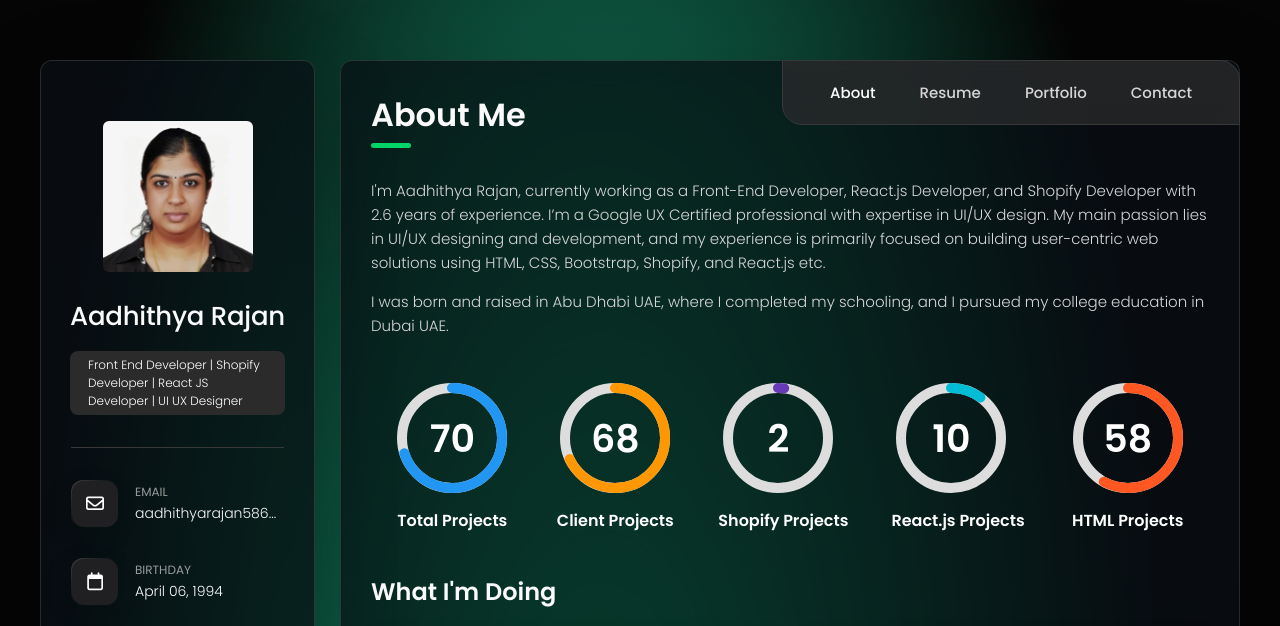
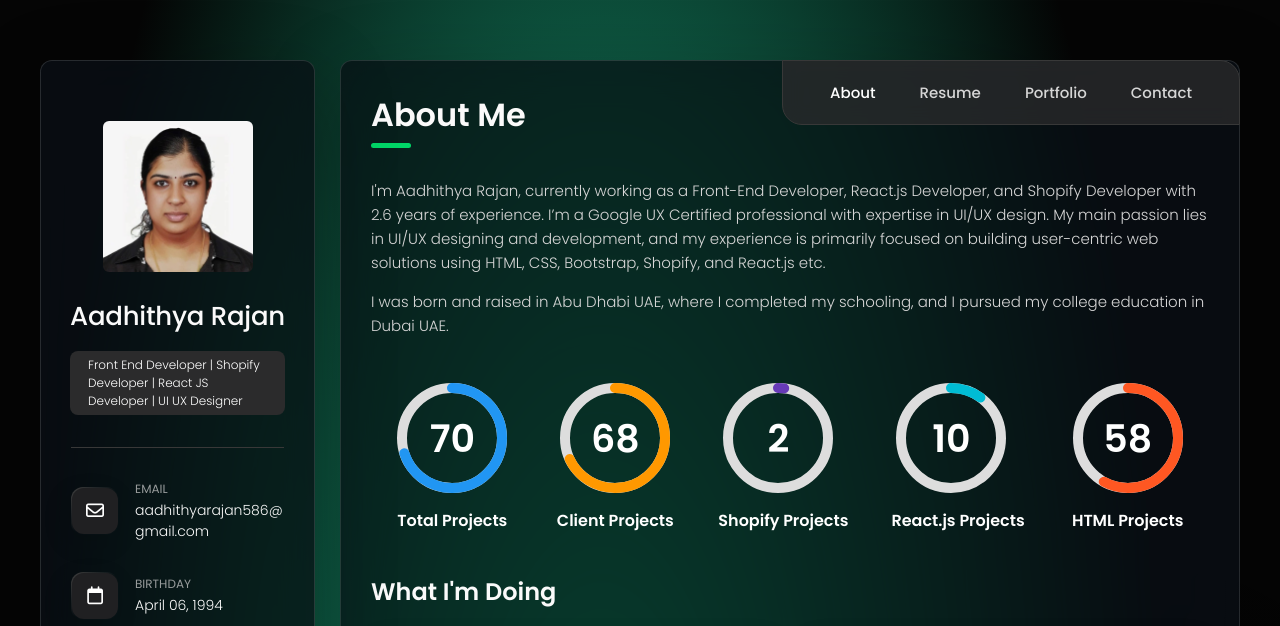
Before and after one commit to AadhithyaR/portfolio, a plain HTML site: page index.html in a window 1280 px wide. Shown: the top 626 px of the page. Drawn offline with Linux system fonts and the light colour scheme.

Commit message:
Add files via upload

```diff
--- a/assets/css/style.css
+++ b/assets/css/style.css
@@ -1995,9 +1995,8 @@ textarea.form-input::-webkit-resizer {
   }
 
   .contact-info :is(.contact-link) {
-    white-space: nowrap;
     overflow: hidden;
-    text-overflow: ellipsis;
+    word-break: break-word;
   }
 
   .contact-info :is(.contact-link, time, address) {
```
